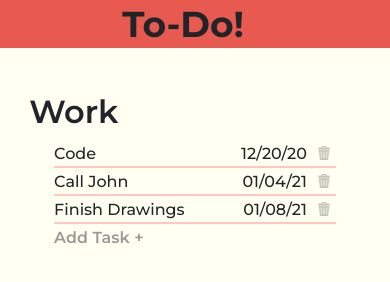
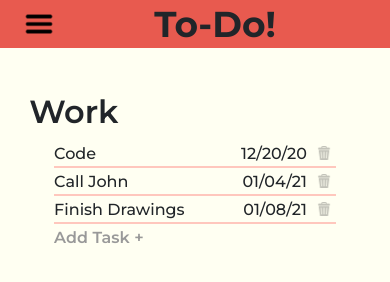
Before and after one commit to bboylen/to-do, a website built with webpack: page dist/index.html in a window 390 px wide. Built offline with nearby package versions, Linux system fonts and the light colour scheme.

Commit message:
add project hamburger

```diff
--- a/src/styles/styles.css
+++ b/src/styles/styles.css
@@ -30,6 +30,14 @@ body {
   align-items: center;
 }
 
+#project-tab-toggle {
+  background-image: url("../assets/images/Hamburger_icon.svg.png");
+  background-size: contain;
+  width: 30px;
+  height: 30px;
+  display: none;
+}
+
 #notepad-image {
   background-image: url("../assets/images/notepad.png");
   background-size: contain;
@@ -53,6 +61,19 @@ body {
 }
 
 @media only screen and (max-width: 768px) {
+  #page-header .container {
+    width: 17.25rem;
+    margin-left: 0.75rem;
+  }
+
+  #project-tab-toggle {
+    display: block;
+    margin-right: 2.75rem;
+  }
+
+  #project-tab-toggle:hover {
+    cursor: pointer;
+  }
   .side-info {
     display: none;
   }
```
Also changed, not shown: dist/976b5194516ca86106ce.png (added), dist/index.html, dist/main.js, src/assets/images/Hamburger_icon.svg.png (added), src/assets/images/hamburgericon.webp (added).
